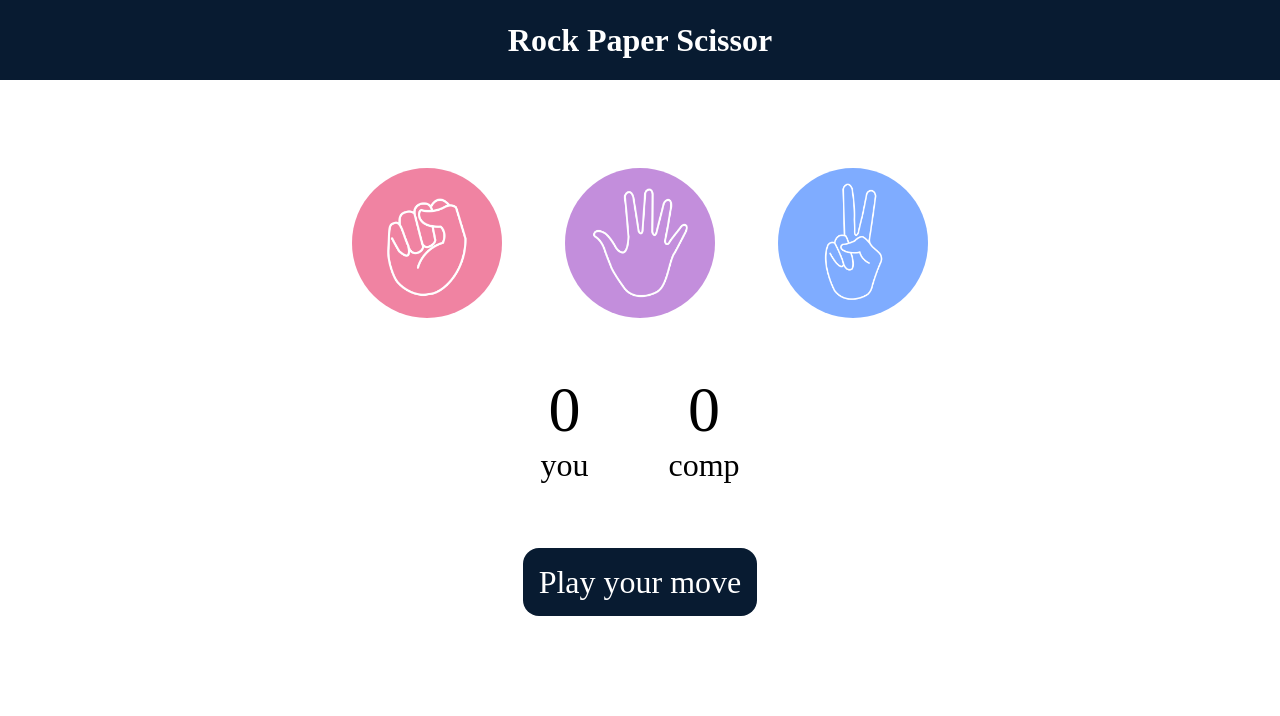
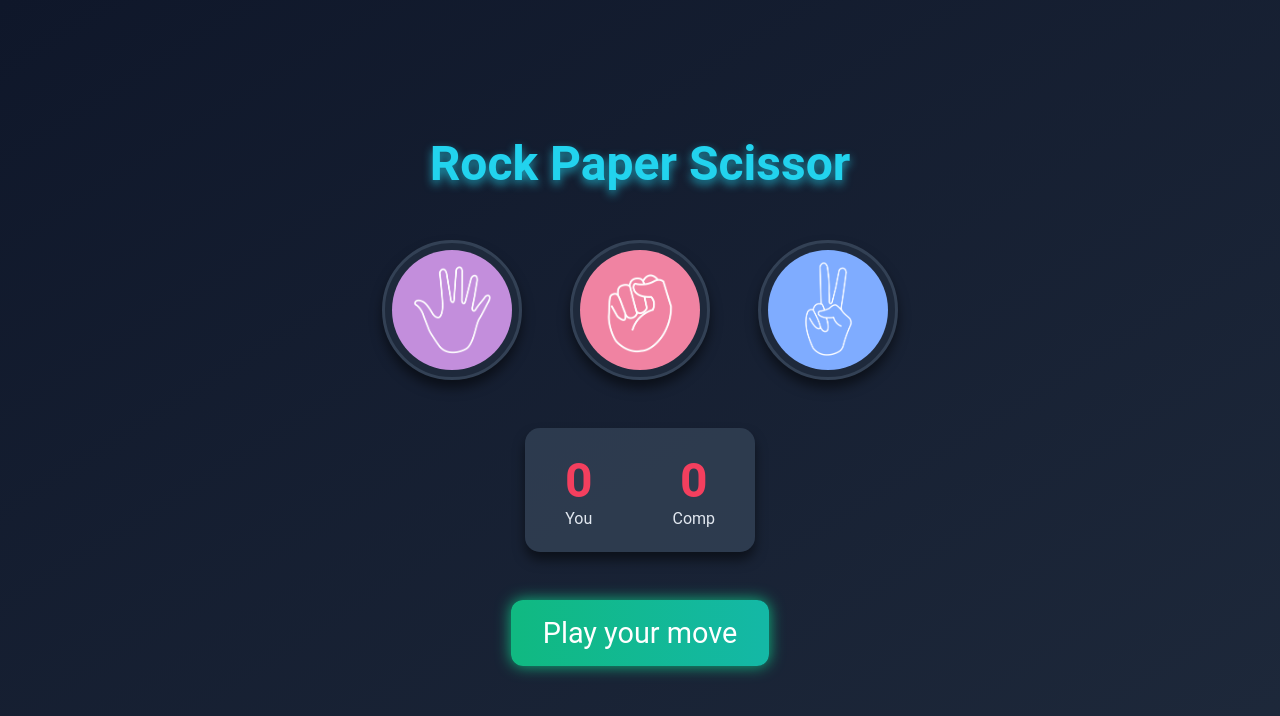
Before and after one commit to Miss-Nikita/Rock-Paper-Scissors, a plain HTML site: page index.html in a window 1280 px wide. Drawn offline with Linux system fonts and the light colour scheme.

Commit message:
All Set...

```diff
--- a/index.html
+++ b/index.html
@@ -9,14 +9,15 @@
 </head>
 
 <body>
-    <h1>Rock Paper Scissor</h1>
+    <h1 class="h1ttag">Rock Paper Scissor</h1>
     <div class="choices">
+        <div class="choice" id="paper">
+            <img src="./paper.png" />
+        </div>
         <div class="choice" id="rock">
             <img src="./rock.png" />
         </div>
-        <div class="choice" id="paper">
-            <img src="./paper.png" />
-        </div>
+
         <div class="choice" id="scissors">
             <img src="./scissors.png" />
         </div>
@@ -25,11 +26,11 @@
     <div class="score-board">
         <div class="score">
             <p id="user-score">0</p>
-            <p>you</p>
+            <p>You</p>
         </div>
         <div class="score">
             <p id="comp-score">0</p>
-            <p>comp</p>
+            <p>Comp</p>
         </div>
     </div>
 
--- a/style.css
+++ b/style.css
@@ -1,69 +1,115 @@
+/* Reset Styles */
 * {
     margin: 0;
     padding: 0;
+    box-sizing: border-box;
+}
+
+/* Body Styling */
+body {
+    font-family: 'Roboto', Arial, sans-serif;
+    background: linear-gradient(to bottom right, #0f172a, #1e293b); /* Dark blue to gray gradient */
+    color: #e2e8f0; /* Soft white text */
+    display: flex;
+    flex-direction: column;
+    align-items: center;
+    justify-content: center;
+    min-height: 100vh;
+    overflow: hidden;
+    padding: 20px;
     text-align: center;
 }
 
+/* Title Styling */
 h1 {
-    background-color: #081b31;
-    color: #fff;
-    height: 5rem;
-    text-align: center;
-    line-height: 5rem;
+    font-size: 3rem;
+    color: #22d3ee; /* Neon teal */
+    text-shadow: 0px 4px 10px rgba(34, 211, 238, 0.7); /* Glow effect */
+    margin-bottom: 2rem;
 }
 
-.choice {
-    height: 165px;
-    width: 165px;
-    border-radius: 50%;
-    display: flex;
-    justify-content: center;
-    align-items: center;
-}
-
-.choice:hover {
-    cursor: pointer;
-    background-color: #081b31;
-}
-
-img {
-    height: 150px;
-    width: 150px;
-    object-fit: cover;
-    border-radius: 50%;
-}
-
+/* Choices Section */
 .choices {
     display: flex;
     justify-content: center;
     align-items: center;
     gap: 3rem;
-    margin-top: 5rem;
+    margin-top: 1rem;
 }
 
+.choice {
+    height: 140px;
+    width: 140px;
+    border-radius: 50%;
+    display: flex;
+    justify-content: center;
+    align-items: center;
+    background: #1e293b; /* Neutral gray */
+    border: 3px solid #334155; /* Dark border */
+    box-shadow: 0px 8px 12px rgba(0, 0, 0, 0.5);
+    transition: transform 0.3s ease, box-shadow 0.3s ease;
+    cursor: pointer;
+}
+
+.choice:hover {
+    transform: scale(1.2);
+    box-shadow: 0px 12px 20px rgba(34, 211, 238, 0.7); /* Neon teal glow */
+    background: #22d3ee; /* Neon teal */
+}
+
+.choice img {
+    height: 120px;
+    width: 120px;
+    object-fit: cover;
+    border-radius: 50%;
+}
+
+/* Scoreboard */
 .score-board {
     display: flex;
     justify-content: center;
     align-items: center;
-    font-size: 2rem;
     margin-top: 3rem;
     gap: 5rem;
+    background: rgba(51, 65, 85, 0.8); /* Semi-transparent gray */
+    padding: 1.5rem 2.5rem;
+    border-radius: 15px;
+    box-shadow: 0px 8px 12px rgba(0, 0, 0, 0.5);
+}
+
+.score {
+    text-align: center;
+    color: #e2e8f0; /* Soft white */
 }
 
 #user-score,
 #comp-score {
-    font-size: 4rem;
+    font-size: 3rem;
+    font-weight: bold;
+    color: #f43f5e; /* Neon pink */
 }
 
+/* Message Section */
 .msg-container {
-    margin-top: 5rem;
+    margin-top: 3rem;
 }
 
 #msg {
-    background-color: #081b31;
-    color: #fff;
-     font-size: 2rem;
-     display: inline;
-     padding: 1rem;
-     border-radius: 1rem;
+    font-size: 1.8rem;
+    padding: 1rem 2rem;
+    background: linear-gradient(to right, #10b981, #14b8a6); /* Green gradient */
+    color: #ffffff;
+    border-radius: 12px;
+    box-shadow: 0px 6px 12px rgba(0, 0, 0, 0.3);
+    animation: glow 1s infinite alternate; /* Glow effect animation */
 }
+
+/* Glow Animation */
+@keyframes glow {
+    0% {
+        box-shadow: 0px 0px 8px rgba(16, 185, 129, 0.5); /* Green glow */
+    }
+    100% {
+        box-shadow: 0px 0px 15px rgba(16, 185, 129, 1);
+    }
+}
```
